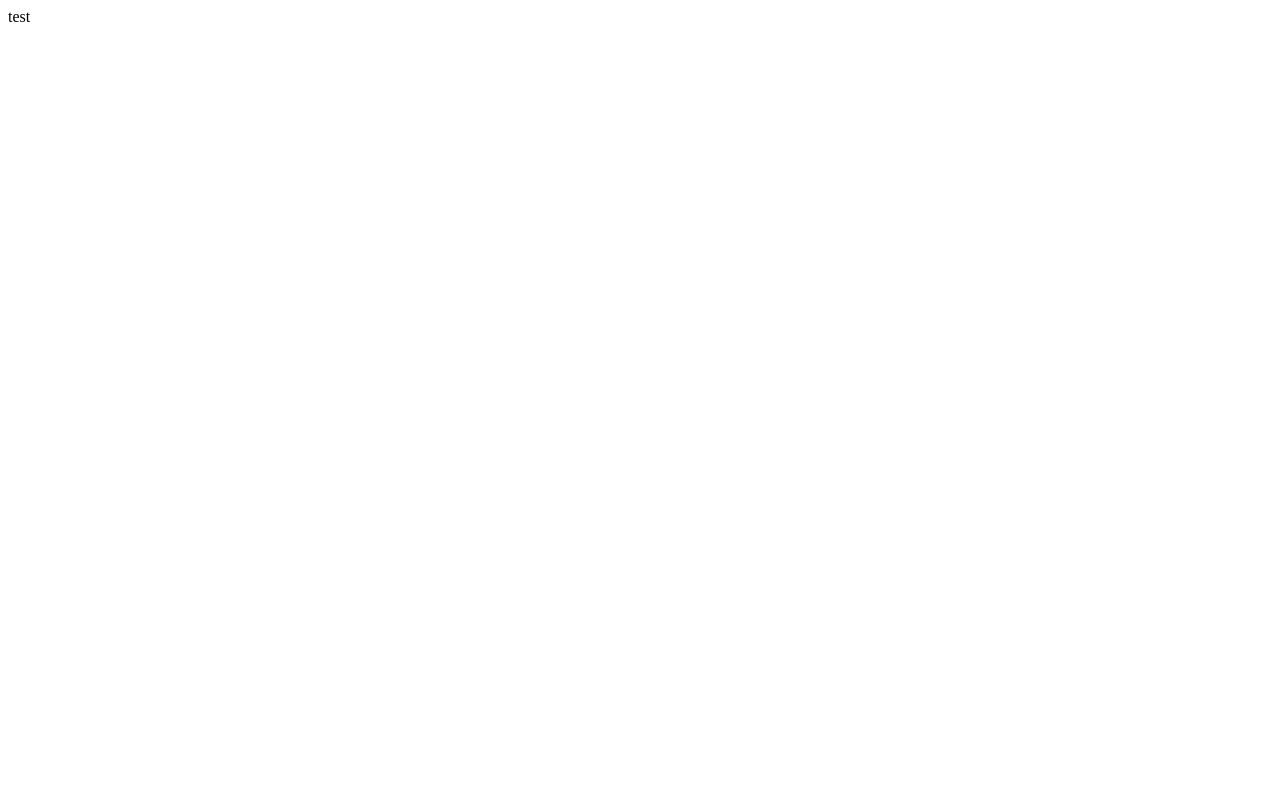
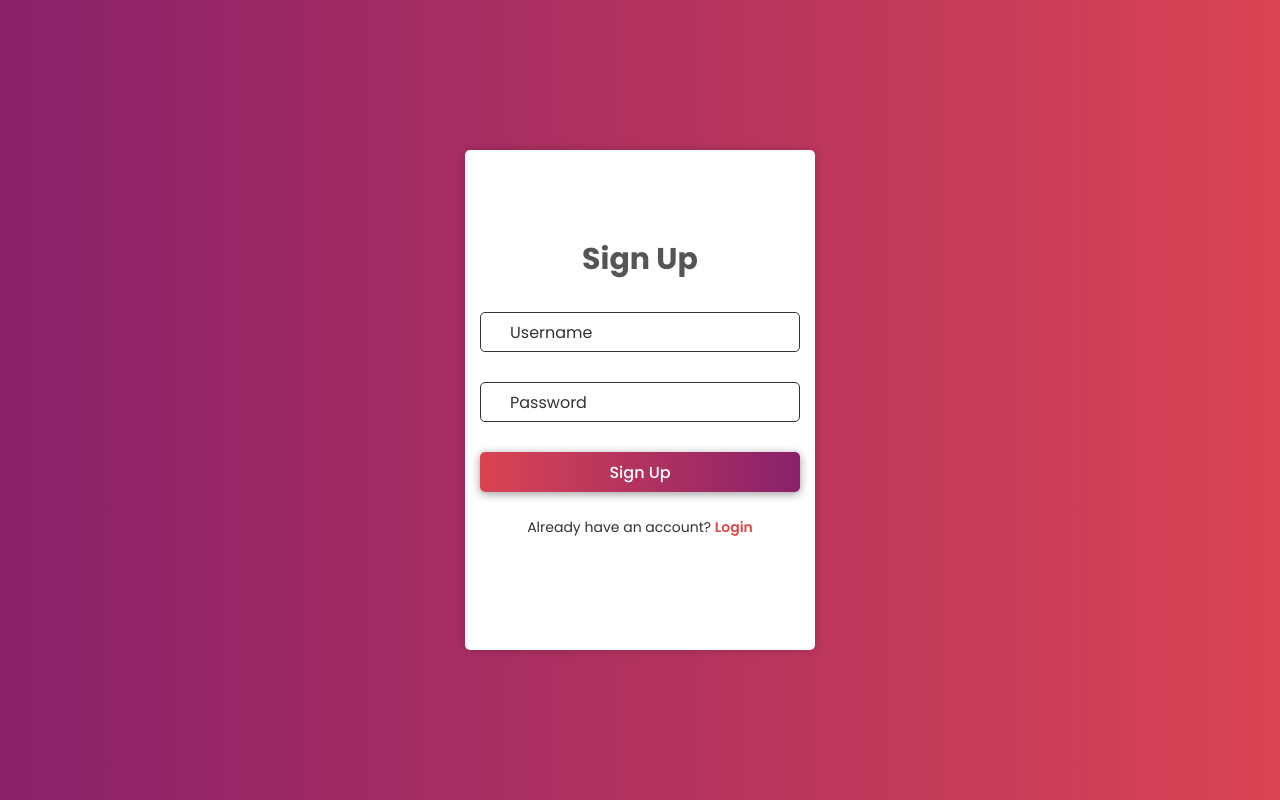
Before and after one commit to cezarm84/MovieDB_APP, a React (Vite) app in the folder movieDb/: page /signup in a window 1280 px wide. Built offline with nearby package versions, Linux system fonts and the light colour scheme.

Commit message:
add useNavigate instaed of redirect , and change the routing, test ;D

```diff
--- a/movieDb/src/App.tsx
+++ b/movieDb/src/App.tsx
@@ -1,14 +1,23 @@
-import { useState } from 'react'
-import './App.css'
+import { BrowserRouter as Router, Route, Routes, Navigate } from 'react-router-dom';
+import HomePage from './pages/HomePage';
+import LoginPage from './pages/LoginPage';
+import SignUpPage from './pages/SignupPage';
+import MovieDetailsPage from './pages/MoviePage';
+import { useStore } from './store/store';
 
-function App() {
-  const [count, setCount] = useState(0)
+const App: React.FC = () => {
+  const user = useStore((state) => state.user);
 
   return (
-    <div className="app">
-      test
-    </div>
-  )
-}
+    <Router>
+      <Routes>
+        <Route path="/home" element={user ? <HomePage /> : <Navigate to="/login" />} />
+        <Route path="/login" element={<LoginPage />} />
+        <Route path="/signup" element={<SignUpPage />} />
+        <Route path="/movie/:id" element={<MovieDetailsPage />} />
+      </Routes>
+    </Router>
+  );
+};
 
-export default App
+export default App;
--- a/movieDb/src/pages/LoginPage.tsx
+++ b/movieDb/src/pages/LoginPage.tsx
@@ -1,6 +1,6 @@
 import React, { useState } from 'react';
 import { useStore } from '../store/store';
-import { redirect } from 'react-router-dom';
+import { useNavigate } from 'react-router-dom';
 import './styles/authPage.css';
 
 const LoginPage: React.FC = () => {
@@ -8,13 +8,14 @@ const LoginPage: React.FC = () => {
   const [username, setUsername] = useState('');
   const [password, setPassword] = useState('');
   const [message, setMessage] = useState('');
+  const navigate = useNavigate();
 
   const handleSubmit = async (e: React.FormEvent) => {
     e.preventDefault();
     const msg = await login({ username, password });
     setMessage(msg);
     if (msg === 'Login successful') {
-      return redirect("/"); //  to home page
+      navigate("/home"); //  to home page
     }
     return null;
   };
--- a/movieDb/src/pages/SignupPage.tsx
+++ b/movieDb/src/pages/SignupPage.tsx
@@ -1,6 +1,7 @@
 import React, { useState } from 'react';
 import { useStore } from '../store/store';
-import { redirect } from 'react-router-dom';
+import { useNavigate } from 'react-router-dom';
+
 import './styles/authPage.css';
 
 const SignupPage: React.FC = () => {
@@ -8,16 +9,15 @@ const SignupPage: React.FC = () => {
   const [username, setUsername] = useState('');
   const [password, setPassword] = useState('');
   const [message, setMessage] = useState('');
-
+  const navigate = useNavigate();
 
   const handleSubmit = async (e: React.FormEvent) => {
     e.preventDefault();
     const msg = await register({ username, password });
     setMessage(msg);
     if (msg === 'User created successfully') {
-      return redirect("/"); //  to home page
+      navigate('/home'); // go to home page
     }
-    return null;
   };
 
 
```
Also changed, not shown: movieDb/src/App.css (line endings or trailing spaces).
